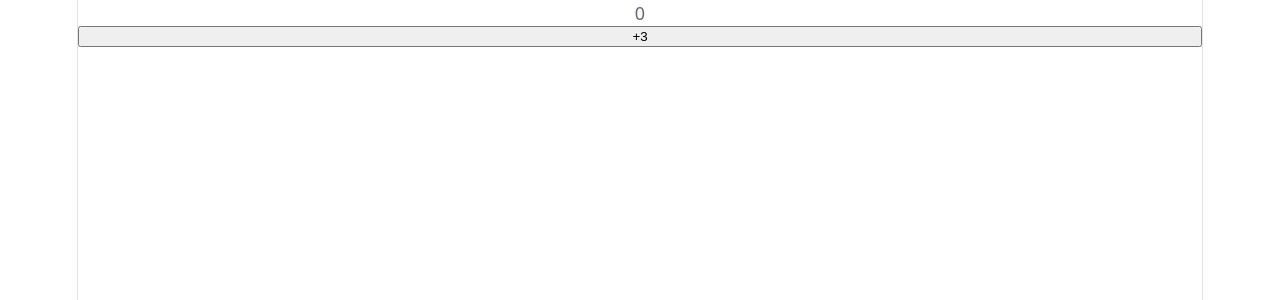
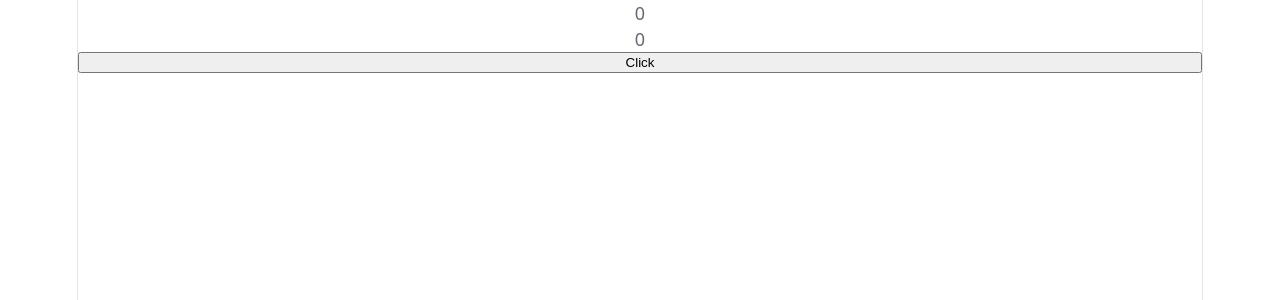
Before and after one commit to revanth-1807/React-learning, a React (Vite) app in the folder Student form/: page / in a window 1280 px wide. Shown: the top 300 px of the page. Built offline with nearby package versions, Linux system fonts and the light colour scheme.

Commit message:
Worked on Batching and queing in React states

```diff
--- a/Student form/src/App.jsx
+++ b/Student form/src/App.jsx
@@ -102,9 +102,25 @@
 
 
 
-import Reactrender from './components/Reactrender';
+// import Reactrender from './components/Reactrender';
+// export default function App() {
+//     return(
+//         <Reactrender />
+//     );
+// }
+
+
+// import ReactBatching from './components/ReactBatching';
+// export default function App() {
+//     return(
+//         <ReactBatching />
+//     );
+// }
+
+
+import Cart from './components/Cart';
 export default function App() {
     return(
-        <Reactrender />
+        <Cart />
     );
 }
--- /dev/null
+++ b/Student form/src/components/Cart.jsx
@@ -0,0 +1,53 @@
+
+   // The Bugged code where we fault of batching concept\
+
+
+// import {useState} from 'react';
+
+// export default function Cart() {
+//     const [count, setCount] = useState(0);
+//     const [soldcount,setSoldcount]=useState(0);
+//     async function handleClick() {
+//         setCount(count+1);
+//         await new Promise(resolve=>
+//             setTimeout(resolve,3000)
+//         );
+//         setCount(count-1);
+//         setSoldcount(soldcount+1);
+//     }
+//     return(
+//         <>
+//             {soldcount} <br />
+//             {count} <br />
+//             <button onClick={handleClick}>Click</button>
+//         </>
+//     )
+// }
+
+
+
+
+  /// The resolved code where we known how the batching is gonna works in real life scenario\
+
+
+import {useState} from 'react';
+
+export default function Cart() {
+    const [count, setCount] = useState(0);
+    const [soldcount,setSoldcount]=useState(0);
+    async function handleClick() {
+        setCount(count=> count+1);
+        await new Promise(resolve=>
+            setTimeout(resolve,3000)
+        );
+        setCount(count=> count-1);
+        setSoldcount(soldcount=> soldcount+1);
+    }
+    return(
+        <>
+            {soldcount} <br />
+            {count} <br />
+            <button onClick={handleClick}>Click</button>
+        </>
+    )
+}
--- /dev/null
+++ b/Student form/src/components/ReactBatching.jsx
@@ -0,0 +1,16 @@
+import {useState} from 'react';
+
+export default function ReactBatching() {
+    const [count, setCount] = useState(0);
+    return(
+        <>
+            {count} <br />
+            <button onClick={()=>{
+                setCount(count+1);
+                setCount(count+1);
+                setCount(count+1);
+                setCount(count=>count+1);
+            }}>Click</button>
+        </>
+    )
+}
```
